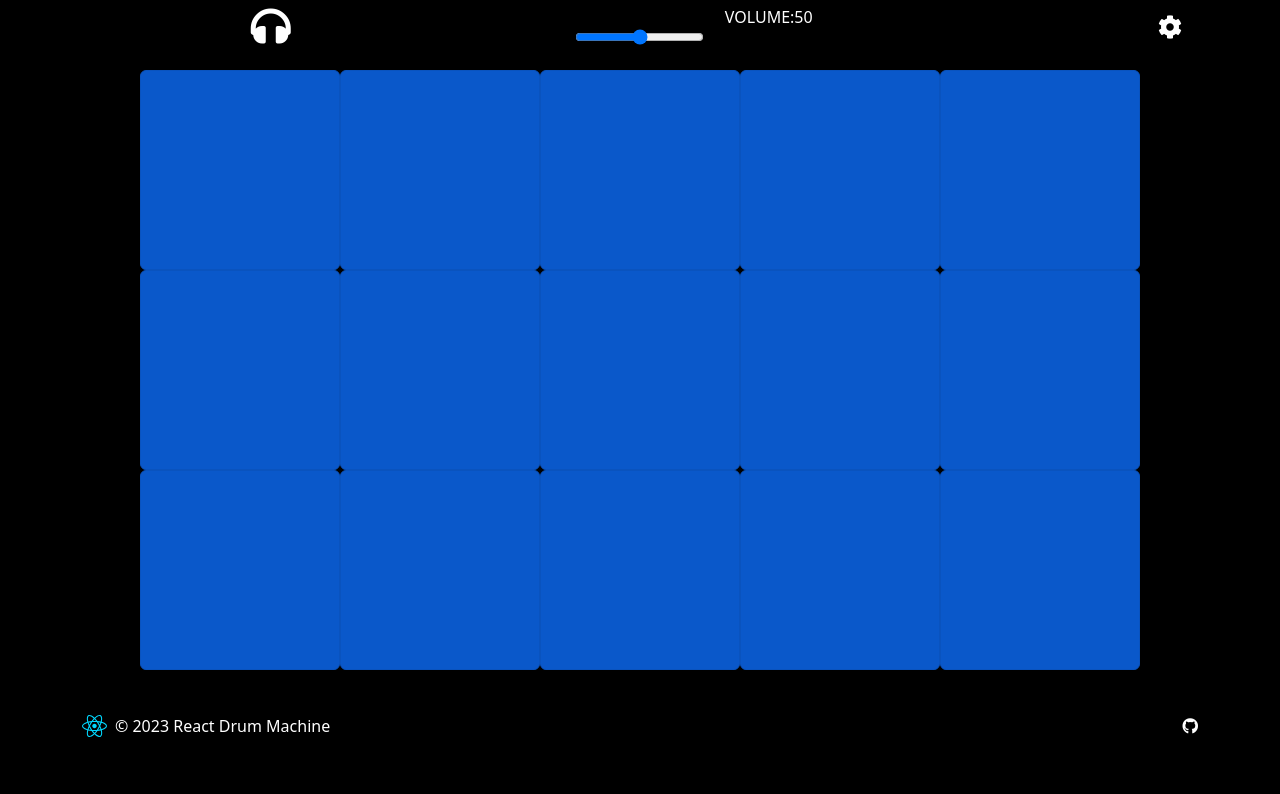
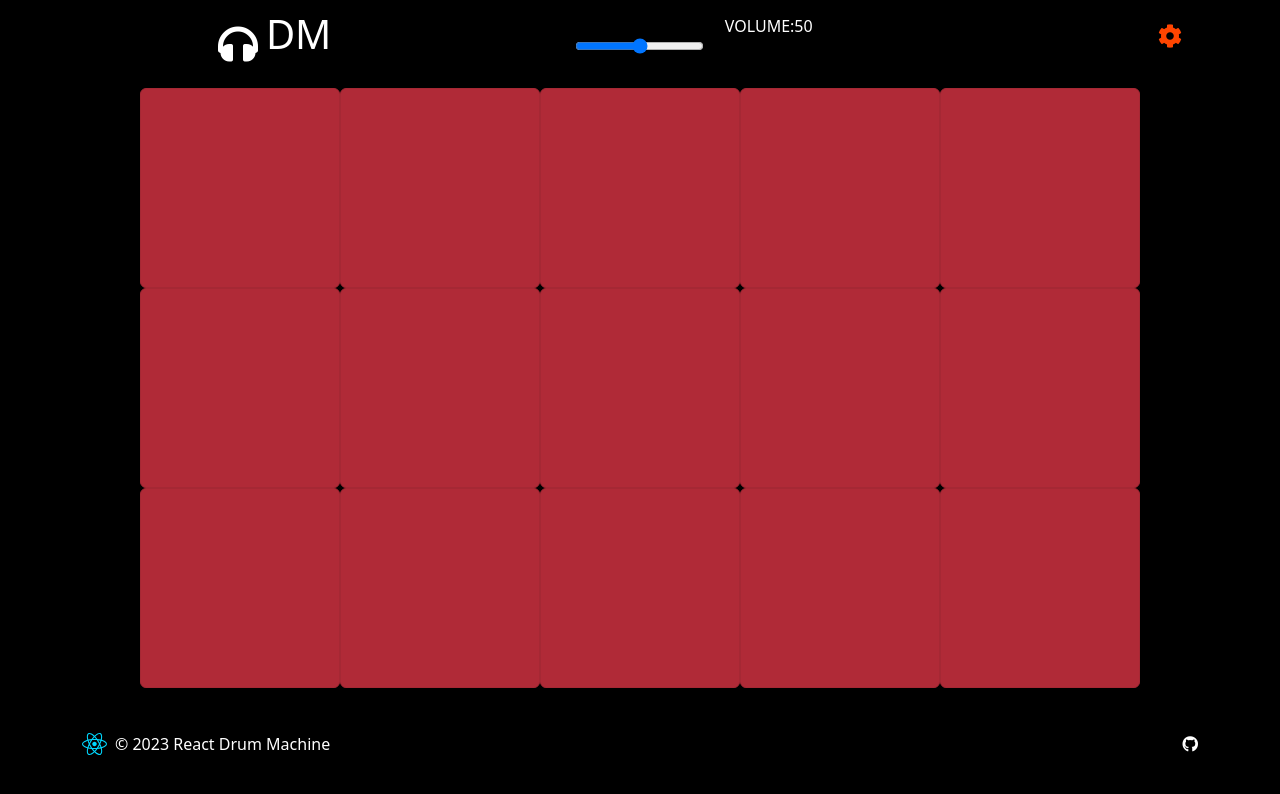
Before and after one commit to Andrea-vicari/drum-machine-24, a React (Vite) app: page / in a window 1280 px wide. Shown: the top 794 px of the page. Built offline with nearby package versions, Linux system fonts and the light colour scheme; data requests are answered from the project's data file.

Commit message:
Ok try to run BUILD

```diff
--- a/db.json
+++ b/db.json
@@ -10,7 +10,7 @@
     },
     {
       "id": "Key 3",
-      "trackURL": "/tracks/synth-pad-loop-88710.mp3"
+      "trackURL": "/tracks/klavier-loop-122-bpm-8966.mp3"
     },
     {
       "id": "Key 4",
--- a/src/Components/AudioRecorder.jsx
+++ b/src/Components/AudioRecorder.jsx
@@ -55,13 +55,13 @@ const AudioRecorder = () => {
         };
       };
     return (
-        <div className="d-flex">
+        <div className="col-4 text-center d-flex justify-content-end align-items-end">
             <h5 className="text-white">REC</h5>
 
             <div className="audio-controls">
     {!permission ? (
     <button onClick={getMicrophonePermission} type="button">
-        Get Microphone
+        Mic
     </button>
     ) : null}
     {permission && recordingStatus === "inactive" ? (
--- a/src/Components/Common/Header.jsx
+++ b/src/Components/Common/Header.jsx
@@ -14,7 +14,7 @@ function Header () {
 
               <div className="col-4 text-white fs-3 d-flex justify-content-end align-items-center">
               <Link to="/Dashboard">
-              <i className="fa fa-cog text-white fs-4"></i>
+              <i className="fa fa-cog orange fs-4"></i>
               </Link>
               </div>
           </div>
--- a/src/Components/Controller.jsx
+++ b/src/Components/Controller.jsx
@@ -2,6 +2,7 @@ import React from "react";
 import {Display} from "./Display";
 import {LogoTemp} from "./LogoTemp";
 import {VolumeController} from "./Volume";
+import AudioRecorder from "./AudioRecorder";
 function Controller (){
 
     return(
--- a/src/Components/LogoTemp.jsx
+++ b/src/Components/LogoTemp.jsx
@@ -5,7 +5,7 @@ const LogoTemp = () =>{
     return(
         <React.Fragment>
           <div className="col-4 text-center d-flex justify-content-center align-items-end">
-            <i className="fa fa-headphones fs-1 text-white"></i>
+            <i className="fa fa-headphones fs-1 text-white mx-2"></i><span className="text-white fs-1">DM</span>
           </div>
 
         </React.Fragment>
--- a/src/Components/SingleKey.jsx
+++ b/src/Components/SingleKey.jsx
@@ -68,7 +68,7 @@ function SingleKey (){
     return(
         data.map((d, i) => (
             <div key={d.id} id={100+i}>
-                <button id={200+i} className="btn btn-primary active btn-sq-responsive" onClick={() => playSound(i, d.trackName, d.id)}>
+                <button id={200+i} className="btn btn-danger active btn-sq-responsive" onClick={() => playSound(i, d.trackName, d.id)}>
                 <span id={i+300} className="spinner-border d-none spinner-border-sm" aria-hidden="true"></span>
                 <audio className="clip" id={d.id} src={d.trackURL}></audio>
                 </button>
--- a/src/Components/Volume.jsx
+++ b/src/Components/Volume.jsx
@@ -26,7 +26,7 @@ const VolumeController = () => {
 
         <div className="col-4 text-center d-flex justify-content-center align-items-end flex-column">
           <p className="text-center text-white mb-0">VOLUME:<span id="volum_ind">50</span></p>
-            <input className="mx-auto" type="range" id="myRange" min="0" max="100" defaultValue={volume} step="1" onChange={()=>changeVolume(50)}></input>
+            <input className="mx-auto text-danger" type="range" id="myRange" min="0" max="100" defaultValue={volume} step="1" onChange={()=>changeVolume(50)}></input>
 
         </div>
       );
--- a/src/index.css
+++ b/src/index.css
@@ -13,6 +13,10 @@
 
 .playing{
 background-color: orangered !important;
+}
+
+.orange{
+  color: orangered;
 }
 
 #myRange{
```
